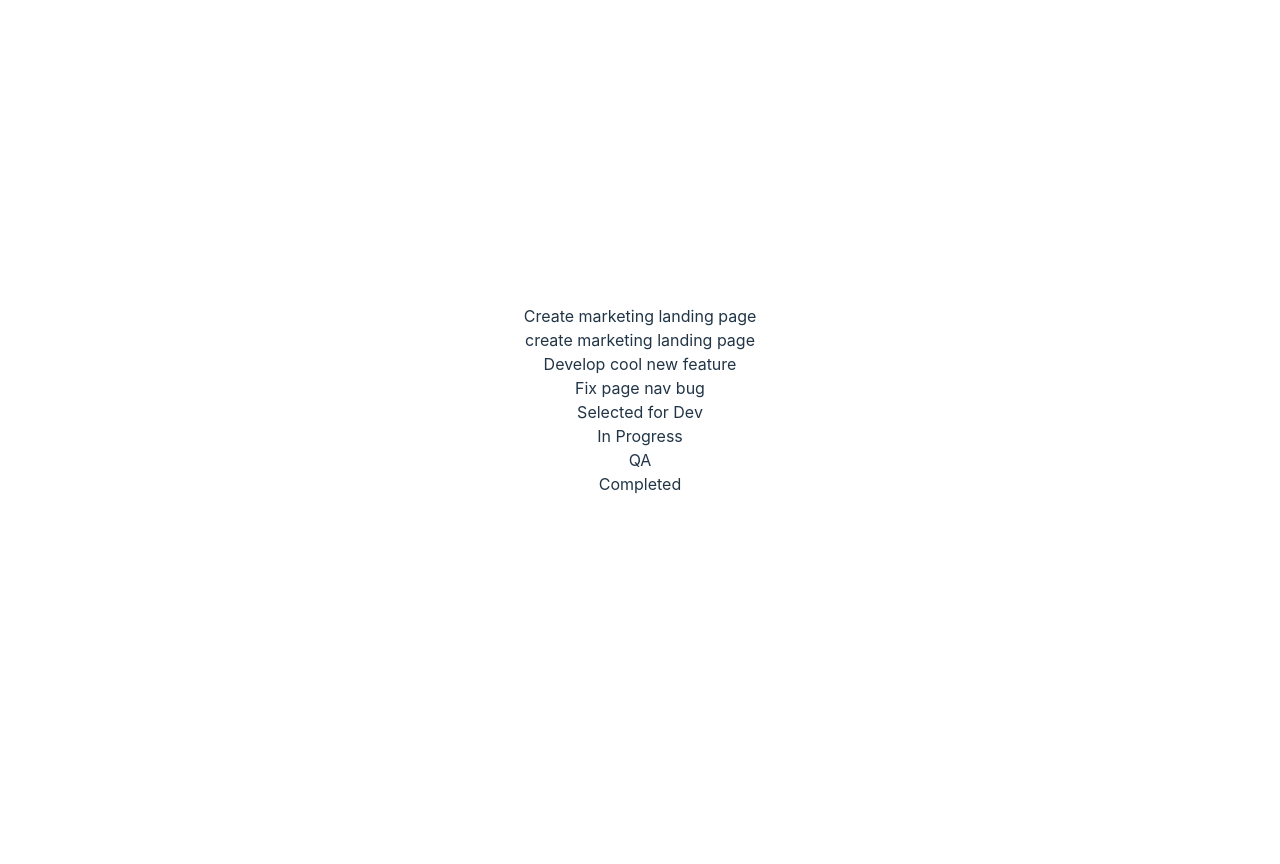
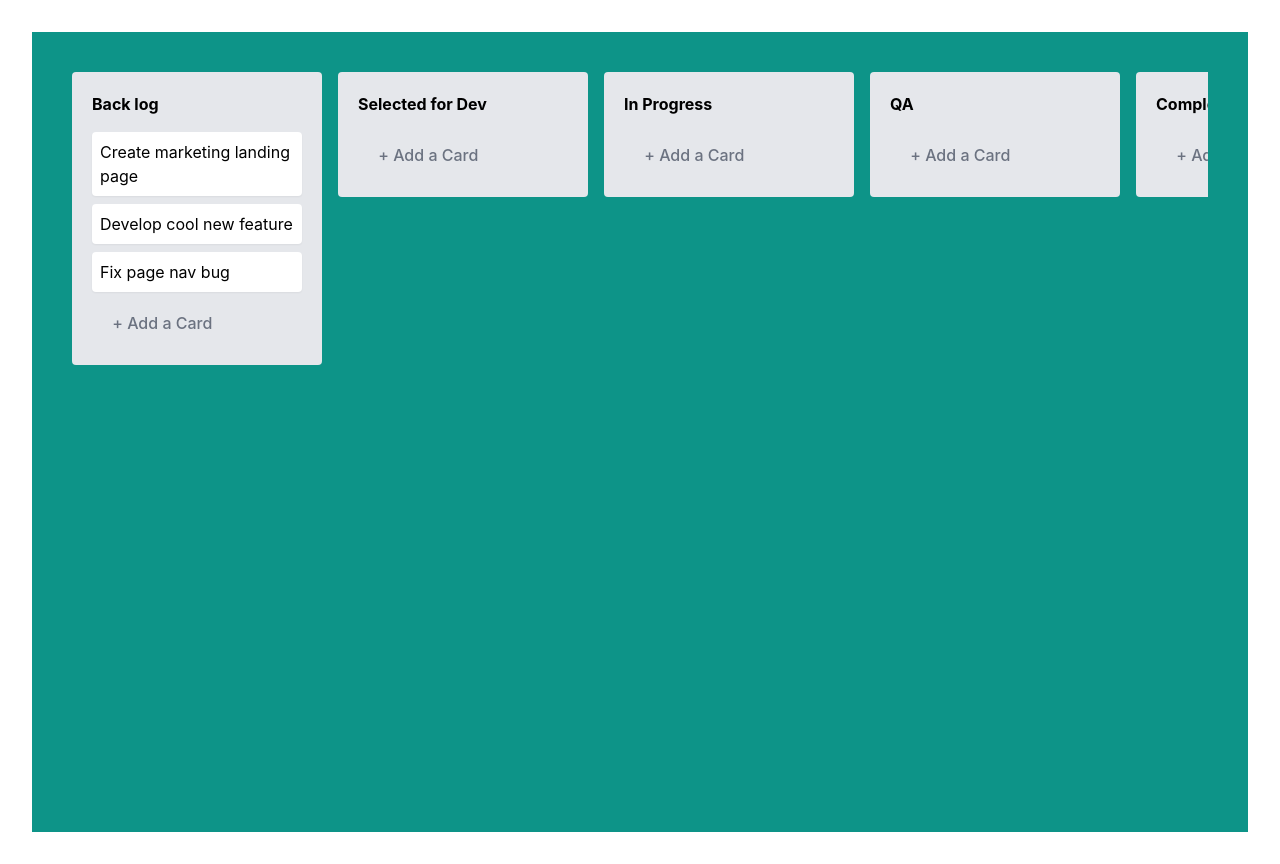
Before and after one commit to andy5566w/vue3-advenced-css, a Vue app: page /school/trello in a window 1280 px wide. Before the commit the page ends 800 px from the top, so only its background shows below. Built offline with nearby package versions, Linux system fonts and the light colour scheme.

Commit message:
[vue-school] finished css layout

```diff
--- a/src/components/trello-board/TrelloBoard.vue
+++ b/src/components/trello-board/TrelloBoard.vue
@@ -1,14 +1,15 @@
 <script setup>
 import { ref } from 'vue'
 import { nanoid } from 'nanoid'
+import TrelloBoardTask from './TrelloBoardTask.vue'
 const columns = ref([
   {
     id: nanoid(),
-    title: 'Create marketing landing page',
+    title: 'Back log',
     tasks: [
       {
         id: nanoid(),
-        title: 'create marketing landing page',
+        title: 'Create marketing landing page',
         createAt: new Date(),
       },
       {
@@ -47,12 +48,25 @@ const columns = ref([
 console.log(columns.value)
 </script>
 <template>
-  <div>
-    <div v-for="column in columns" :key="column.id">
-      <header>{{ column.title }}</header>
-      <p v-for="task in column.tasks" :key="task.id">
-        {{ task.title }}
-      </p>
+  <div class="p-10 h-[100vh] bg-teal-600 overflow-auto">
+    <div class="text-left text-black flex gap-4 overflow-x-auto items-start">
+      <div
+        v-for="column in columns"
+        :key="column.id"
+        class="column bg-gray-200 p-5 rounded min-w-[250px]"
+      >
+        <header class="font-bold mb-4">{{ column.title }}</header>
+        <trello-board-task
+          v-for="task in column.tasks"
+          v-bind="task"
+          :key="task.id"
+        />
+        <footer>
+          <button class="text-gray-500 bg-inherit focus:outline-0">
+            + Add a Card
+          </button>
+        </footer>
+      </div>
     </div>
   </div>
 </template>
--- /dev/null
+++ b/src/components/trello-board/TrelloBoardTask.vue
@@ -0,0 +1,21 @@
+<script setup>
+import { defineProps } from 'vue'
+defineProps({
+  title: String,
+  id: String,
+  createAt: Date,
+})
+</script>
+
+<template>
+  <div
+    :title="createAt.toLocaleDateString()"
+    class="task bg-white p-2 mb-2 rounded shadow-sm max-w-[250px]"
+  >
+    <span>
+      {{ title }}
+    </span>
+  </div>
+</template>
+
+<style scoped lang="scss"></style>
```
